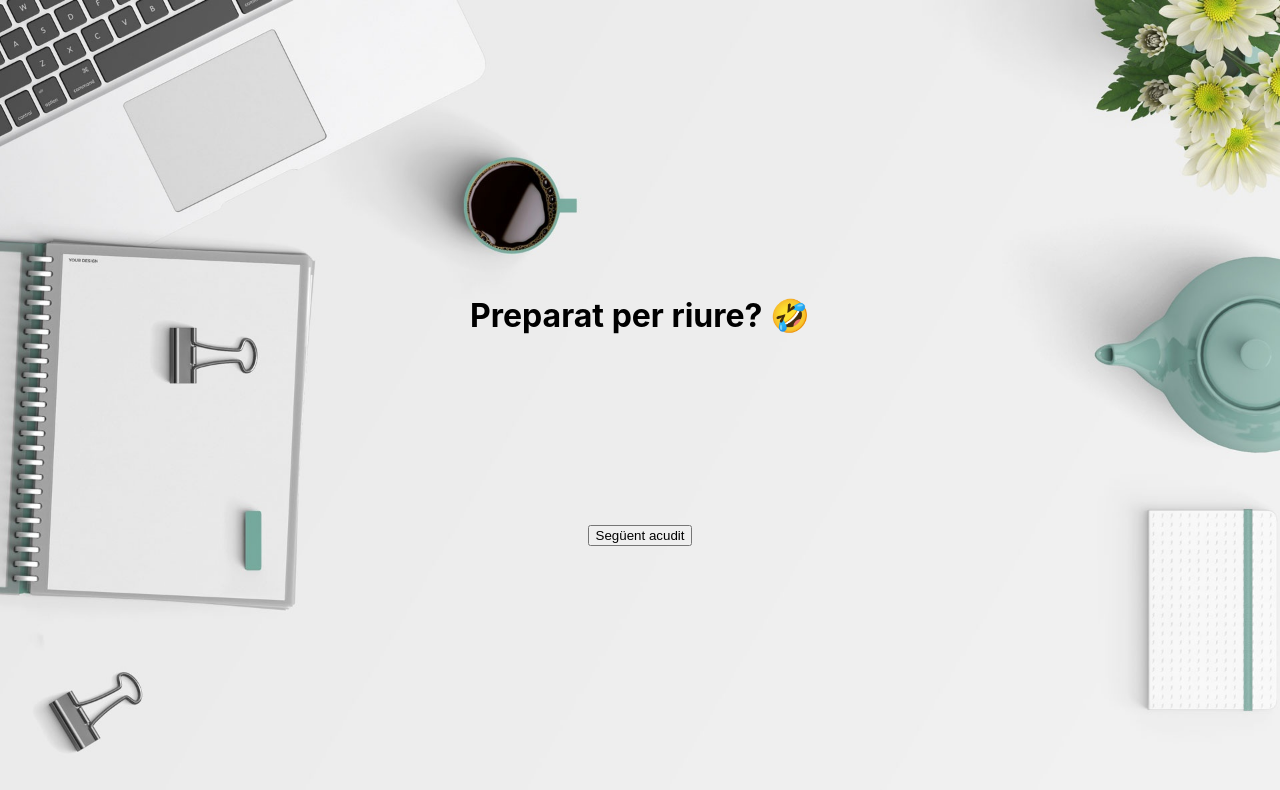
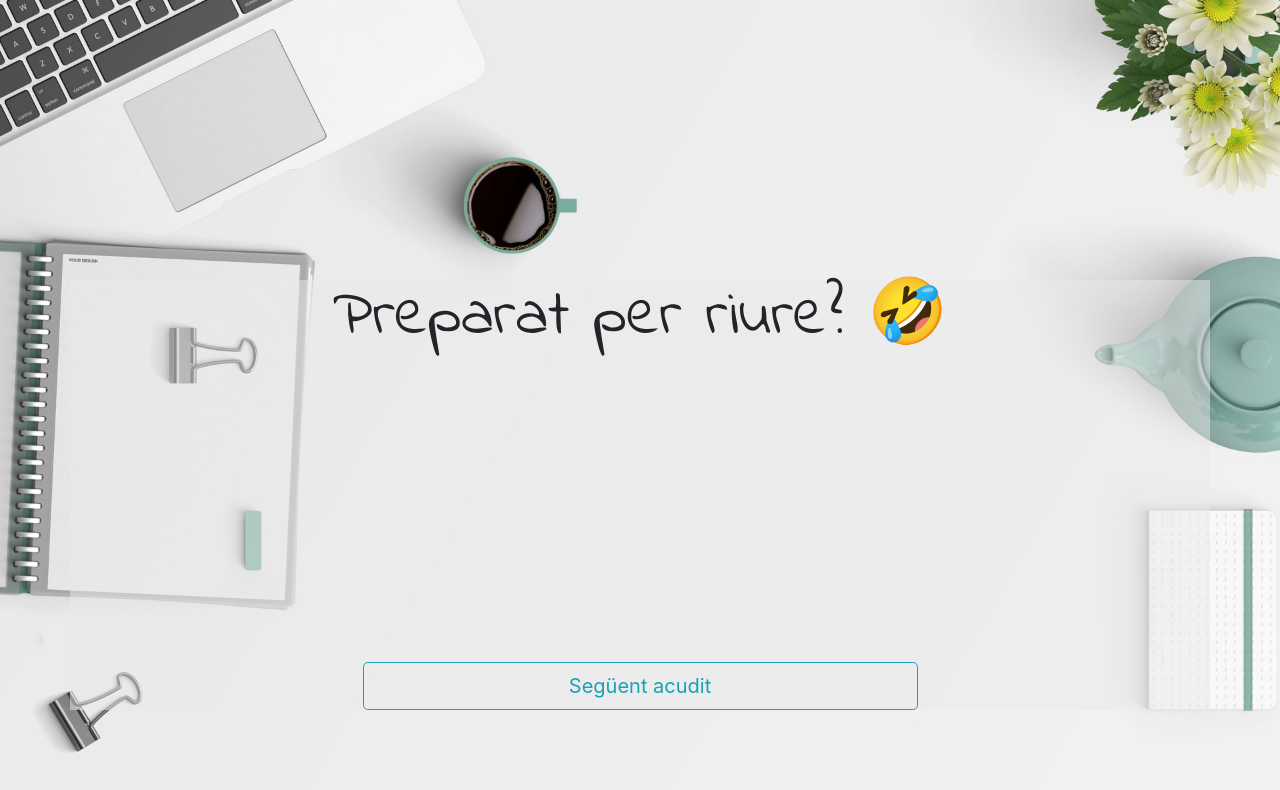
Before and after one commit to JavierPeDe/S8.Acudits-React, a React (Create React App) app: page / in a window 1280 px wide. Shown: the top 790 px of the page. Built offline with nearby package versions, Linux system fonts and the light colour scheme.

Commit message:
N2- Add styles to the Joke Container component.

```diff
--- a/package.json
+++ b/package.json
@@ -7,7 +7,9 @@
     "@testing-library/react": "^11.2.7",
     "@testing-library/user-event": "^12.8.3",
     "axios": "^0.21.1",
+    "bootstrap": "^4.6.0",
     "react": "^17.0.2",
+    "react-bootstrap": "^1.6.0",
     "react-dom": "^17.0.2",
     "react-scripts": "4.0.3",
     "web-vitals": "^1.1.2"
--- a/src/App.css
+++ b/src/App.css
@@ -1,20 +1,27 @@
+@import url('https://fonts.googleapis.com/css2?family=Indie+Flower&display=swap');
 .App {
 
 }
 
 .JokeContainerCss {
   text-align: center;
-
-  height: 300px;
-  width: 50%;
+  min-height: 430px;
+  padding: 0;
   display:flex;
-  justify-content: space-around;
+  justify-content: space-between;
   flex-direction: column;
   align-items: center;
   margin:auto;
-  margin-top: 260px;
+  margin-top: 280px;
+  background: rgba(234, 234, 234, 0.5);
 }
-
+.JokeTitle{
+  font-family: 'Indie Flower', cursive;
+  font-size: 4em;
+}
 .Joke{
-  height: 80px;
+  font-size: 1.5em;
+  font-family: 'Indie Flower', cursive;
+  height: auto;
+  min-height: 70px;
 }
--- a/src/App.js
+++ b/src/App.js
@@ -1,10 +1,14 @@
 import './App.css';
 import JokeContainer from './components/JokeContainer';
+import 'bootstrap/dist/css/bootstrap.min.css';
+import CardsWeather from './components/weatherCards/CardsWeather';
 
 function App() {
   return (
     <div className="App">
       <JokeContainer />
+      {/* <CardsWeather /> */}
+
     </div>
   );
 }
--- a/src/components/JokeContainer.js
+++ b/src/components/JokeContainer.js
@@ -1,21 +1,22 @@
-import axios from "axios";
-import {useState } from "react";
-import'../App.css'
-
+import axios from 'axios';
+import { useState } from 'react';
+import '../App.css';
 
 function JokeContainer() {
-  const [apiJoke, setApiJoke] = useState('')
-    const onClickChange = () => {
-    axios.get('https://api.chucknorris.io/jokes/random').then((apiData) =>{
-      console.log(apiData.data.value)
-      setApiJoke(()=>apiData.data.value)
-    })
+  const [apiJoke, setApiJoke] = useState('');
+  const onClickChange = () => {
+    axios.get('https://api.chucknorris.io/jokes/random').then((apiData) => {
+      console.log(apiData.data.value);
+      setApiJoke(() => apiData.data.value);
+    });
   };
   return (
-    <div className='JokeContainerCss'>
-        <h1>Preparat per riure? 🤣</h1>
-      <p className='Joke'>{apiJoke}</p>
-      <button onClick={onClickChange}>Següent acudit</button>
+    <div className="JokeContainerCss container">
+      <h1 className='JokeTitle'>Preparat per riure? 🤣</h1>
+      <p className="Joke">{apiJoke}</p>
+      <button className="btn btn-outline-info btn-lg btn-block w-50" onClick={onClickChange}>
+        Següent acudit
+      </button>
     </div>
   );
 }
```
Also changed, not shown: 1 other file (tests, documents, lock files or other folders).
